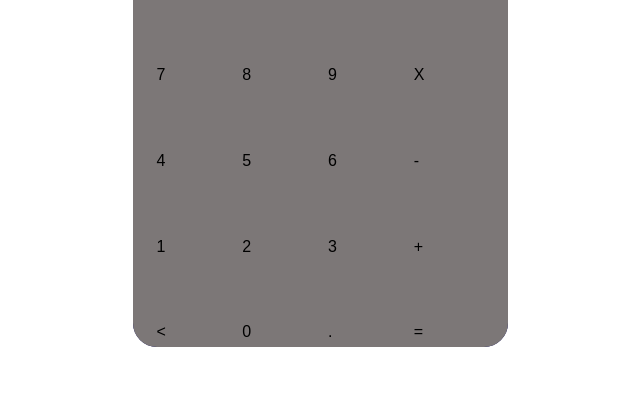
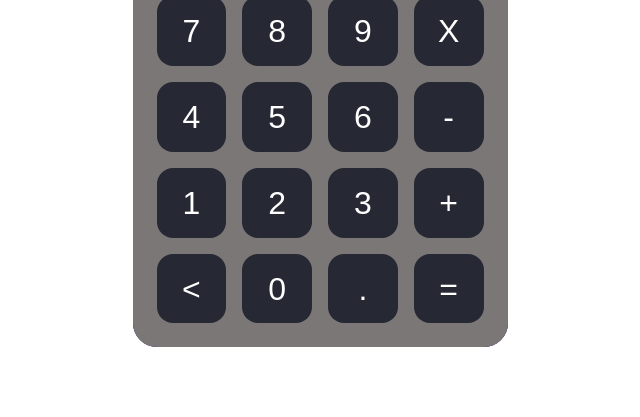
Before and after one commit to YashKudve/CODSOFT, a plain HTML site: page Level1-Task3/index.html in a window 1280 px wide. Shown: the part 383-800 px from the top of the page, without its empty margins (320-960 px from the left). Drawn offline with Linux system fonts and the light colour scheme.

Commit message:
styles updated

```diff
--- a/Level1-Task3/main.css
+++ b/Level1-Task3/main.css
@@ -77,4 +77,30 @@
   display: block;
   height: 0;
   padding-top: 100%;
+  background-color: #262933;
+  border-radius: 1rem;
+  transition: 0.2s;
+  user-select: none;
 }
+
+.keys .key span {
+  position: absolute;
+  top: 50%;
+  left: 50%;
+  transform: translate(-50%, -50%);
+  font-size: 2rem;
+  font-size: 700;
+  color: white;
+}
+
+.keys .key:hover {
+  box-shadow: inset 0 0 8px rgba(0, 0, 0, 0.2);
+}
+
+.operator span {
+  color: red;
+}
+
+.action span {
+  color: aqua;
+}
```
